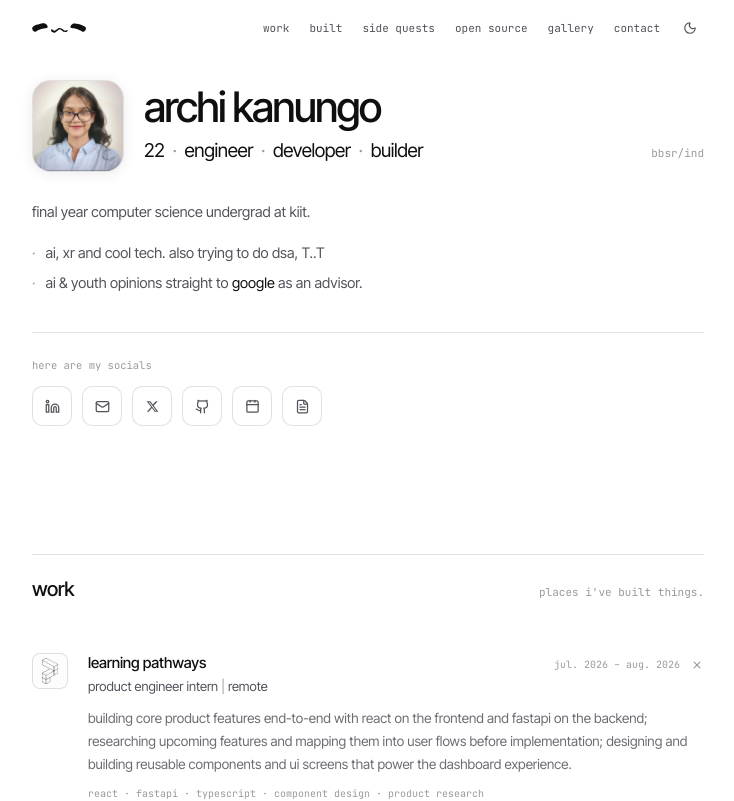
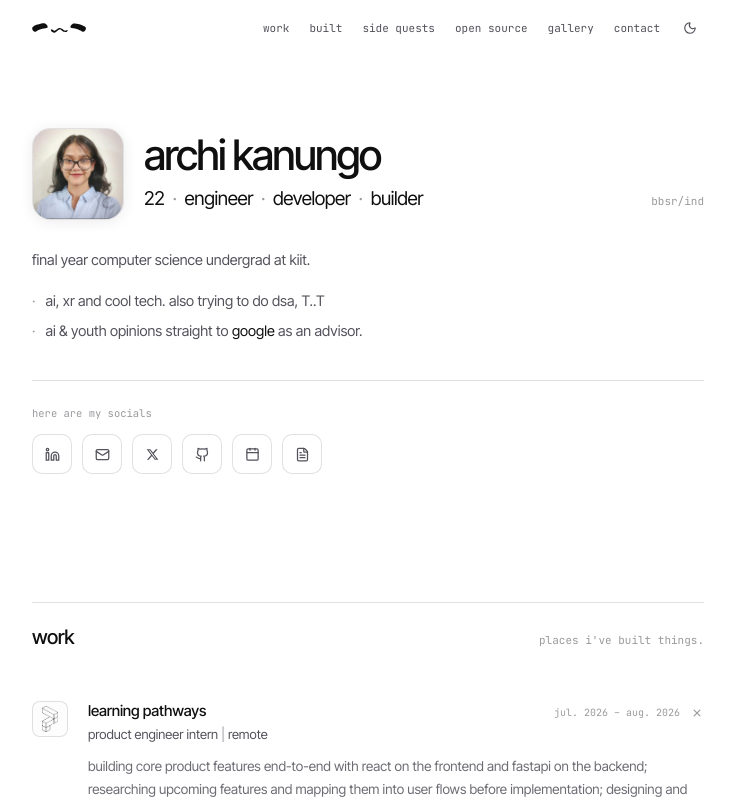
Before and after one commit to archiik04/portfolio., a React (Vite) app: page / in a window 1280 px wide. Shown: the top 801 px of the page, without its empty margins (272-1006 px from the left). Built offline with nearby package versions, Linux system fonts and the light colour scheme; no server answers.

Commit message:
style: breathing room between the header and the intro
the header is a fixed 56px and the intro only had 56px of top padding,
so the avatar sat flush against it. raised to 96px, 128px on desktop.

```diff
--- a/src/components/site/Intro.tsx
+++ b/src/components/site/Intro.tsx
@@ -76,7 +76,7 @@ const ButtonBody: React.FC<{ label: string; children: React.ReactNode }> = ({ la
 );
 
 export const Intro: React.FC = () => (
-  <section id="top" className="pt-14 pb-12 md:pt-20 md:pb-16">
+  <section id="top" className="pt-24 pb-12 md:pt-32 md:pb-16">
     <motion.div
       initial={{ opacity: 0, y: 10 }}
       animate={{ opacity: 1, y: 0 }}
```
